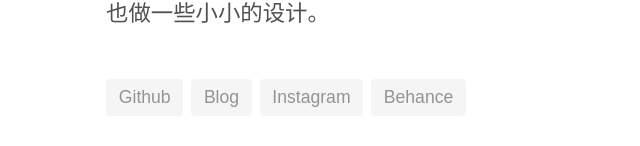
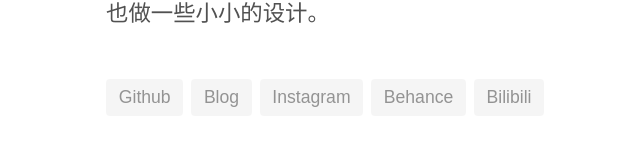
Before and after one commit to ddiu8081/ddiu8081.github.io, a Svelte app: page / in a window 1280 px wide. Shown: the part 276-422 px from the top of the page, without its empty margins (22-662 px from the left). Built offline with nearby package versions, Linux system fonts and the light colour scheme; a small style sheet from the web is missing.

Commit message:
Add Bilibili Link

```diff
--- a/src/App.svelte
+++ b/src/App.svelte
@@ -13,6 +13,7 @@
 	<a href="https://notes.ljl.li">Blog</a>
 	<a href="https://www.instagram.com/dzpszied/">Instagram</a>
 	<a href="https://www.behance.net/ddiu8081">Behance</a>
+	<a href="https://space.bilibili.com/541993">Bilibili</a>
 </main>
 
 <style lang="scss" global>
```
